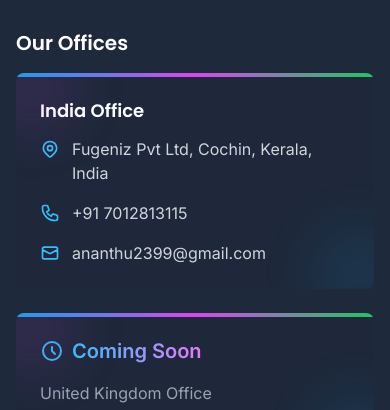
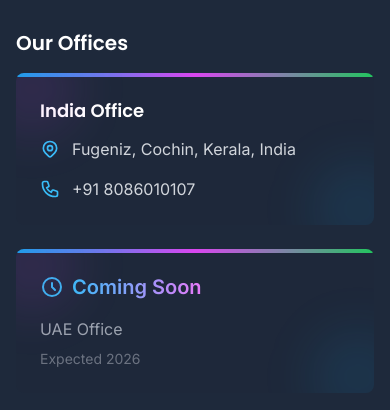
Before and after one commit to Cpt-Blackadder/FUGENIZ, an Astro site: page /contact in a window 390 px wide. Shown: the part 1561-1971 px from the top of the page. Built offline with nearby package versions, Linux system fonts and the light colour scheme; Astro itself is replaced by a stand-in of ours.

Commit message:
Update office information: remove email, update phone number, change UK to UAE office

```diff
--- a/src/components/Footer.astro
+++ b/src/components/Footer.astro
@@ -34,12 +34,11 @@
 const offices = [
   {
     name: 'India Office',
-    address: 'Fugeniz Pvt Ltd, Cochin, Kerala, India',
-    phone: '+91 7012813115',
-    email: 'info@fugeniz.com'
+    address: 'Fugeniz, Cochin, Kerala, India',
+    phone: '+91 8086010107'
   },
   {
-    name: 'UK Office',
+    name: 'UAE Office',
     comingSoon: true,
     address: 'Coming Soon',
     animatedText: 'Expanding to serve you better!',
@@ -130,12 +129,6 @@
                     <path stroke-linecap="round" stroke-linejoin="round" stroke-width="2" d="M3 5a2 2 0 012-2h3.28a1 1 0 01.948.684l1.498 4.493a1 1 0 01-.502 1.21l-2.257 1.13a11.042 11.042 0 005.516 5.516l1.13-2.257a1 1 0 011.21-.502l4.493 1.498a1 1 0 01.684.949V19a2 2 0 01-2 2h-1C9.716 21 3 14.284 3 6V5z"></path>
                   </svg>
                   <span class="text-gray-400">{office.phone}</span>
-                </div>
-                <div class="flex items-center space-x-3">
-                  <svg class="w-5 h-5 text-primary-400 flex-shrink-0" fill="none" stroke="currentColor" viewBox="0 0 24 24">
-                    <path stroke-linecap="round" stroke-linejoin="round" stroke-width="2" d="M3 8l7.89 4.26a2 2 0 002.22 0L21 8M5 19h14a2 2 0 002-2V7a2 2 0 00-2-2H5a2 2 0 00-2 2v10a2 2 0 002 2z"></path>
-                  </svg>
-                  <span class="text-gray-400">{office.email}</span>
                 </div>
               </div>
             ) : (
--- a/src/pages/contact.astro
+++ b/src/pages/contact.astro
@@ -6,15 +6,13 @@
 const offices = [
   {
     name: 'India Office',
-    address: 'Fugeniz Pvt Ltd, Cochin, Kerala, India',
-    phone: '+91 7012813115',
-    email: 'ananthu2399@gmail.com'
+    address: 'Fugeniz, Cochin, Kerala, India',
+    phone: '+91 8086010107'
   },
   {
-    name: 'UK Office',
+    name: 'UAE Office',
     address: 'Coming Soon',
-    phone: 'Expected 2026',
-    email: 'ananthu2399@gmail.com'
+    phone: 'Expected 2026'
   }
 ];
 
@@ -196,19 +194,13 @@
                         <path stroke-linecap="round" stroke-linejoin="round" stroke-width="2" d="M17.657 16.657L13.414 20.9a1.998 1.998 0 01-2.827 0l-4.244-4.243a8 8 0 1111.314 0z"></path>
                         <path stroke-linecap="round" stroke-linejoin="round" stroke-width="2" d="M15 11a3 3 0 11-6 0 3 3 0 016 0z"></path>
                       </svg>
-                      <span class="text-gray-300 group-hover:text-white transition-colors">Fugeniz Pvt Ltd, Cochin, Kerala, India</span>
+                      <span class="text-gray-300 group-hover:text-white transition-colors">Fugeniz, Cochin, Kerala, India</span>
                     </div>
                     <div class="flex items-center space-x-3 group">
                       <svg class="w-5 h-5 text-primary-400 flex-shrink-0 group-hover:text-primary-300 transition-colors" fill="none" stroke="currentColor" viewBox="0 0 24 24">
                         <path stroke-linecap="round" stroke-linejoin="round" stroke-width="2" d="M3 5a2 2 0 012-2h3.28a1 1 0 01.948.684l1.498 4.493a1 1 0 01-.502 1.21l-2.257 1.13a11.042 11.042 0 005.516 5.516l1.13-2.257a1 1 0 011.21-.502l4.493 1.498a1 1 0 01.684.949V19a2 2 0 01-2 2h-1C9.716 21 3 14.284 3 6V5z"></path>
                       </svg>
-                      <a href="tel:+917012813115" class="text-gray-300 hover:text-primary-400 transition-colors">+91 7012813115</a>
-                    </div>
-                    <div class="flex items-center space-x-3 group">
-                      <svg class="w-5 h-5 text-primary-400 flex-shrink-0 group-hover:text-primary-300 transition-colors" fill="none" stroke="currentColor" viewBox="0 0 24 24">
-                        <path stroke-linecap="round" stroke-linejoin="round" stroke-width="2" d="M3 8l7.89 4.26a2 2 0 002.22 0L21 8M5 19h14a2 2 0 002-2V7a2 2 0 00-2-2H5a2 2 0 00-2 2v10a2 2 0 002 2z"></path>
-                      </svg>
-                      <a href="mailto:ananthu2399@gmail.com" class="text-gray-300 hover:text-primary-400 transition-colors">ananthu2399@gmail.com</a>
+                      <a href="tel:+918086010107" class="text-gray-300 hover:text-primary-400 transition-colors">+91 8086010107</a>
                     </div>
                   </div>
 
@@ -217,7 +209,7 @@
                   <div class="absolute -top-8 -left-8 w-24 h-24 bg-secondary-500/10 rounded-full blur-xl group-hover:bg-secondary-500/20 transition-all duration-700"></div>
                 </div>
 
-                <!-- UK Office -->
+                <!-- UAE Office -->
                 <div class="relative overflow-hidden rounded-lg bg-dark-800/50 p-6 group">
                   <!-- Animated gradient bar -->
                   <div class="absolute top-0 left-0 w-full h-1 bg-gradient-to-r from-primary-500 via-secondary-500 to-accent-500 animate-gradient"></div>
@@ -231,7 +223,7 @@
                     </span>
                   </div>
 
-                  <p class="text-gray-400 mb-2">United Kingdom Office</p>
+                  <p class="text-gray-400 mb-2">UAE Office</p>
                   <p class="text-sm text-gray-500">Expected 2026</p>
 
                   <!-- Decorative gradient orbs -->
```
